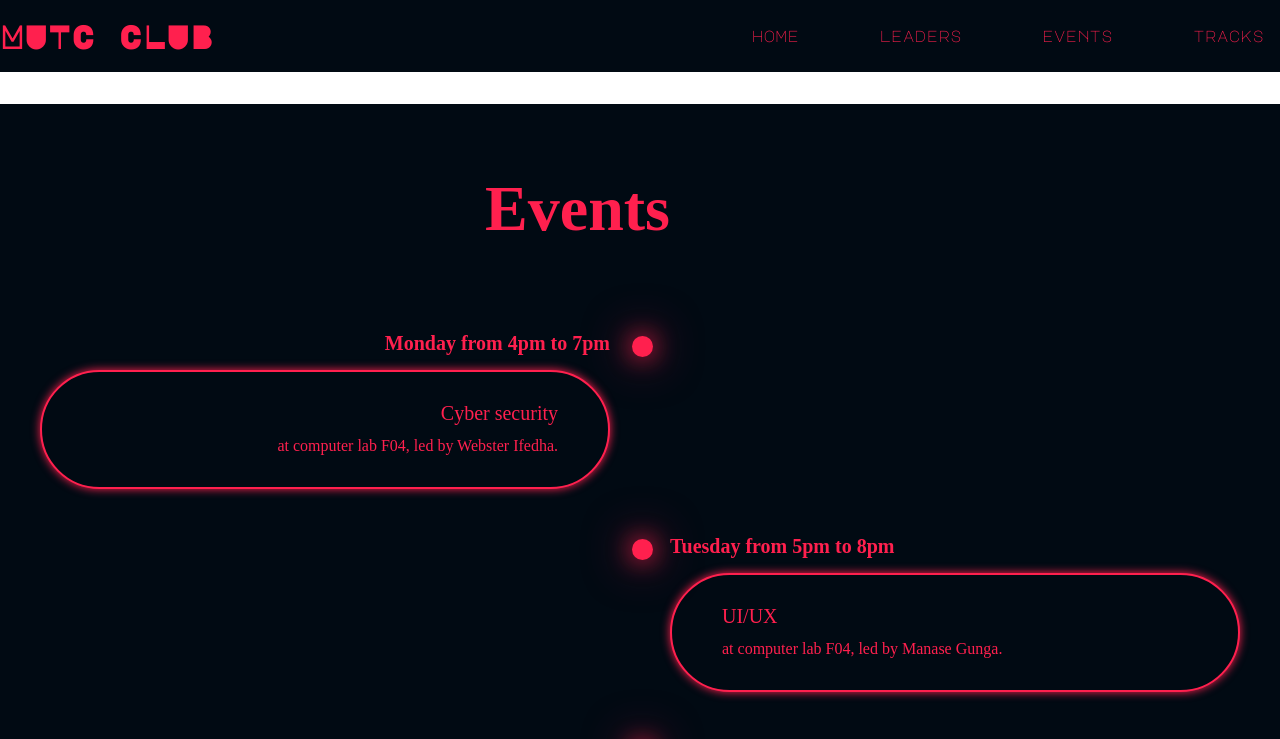
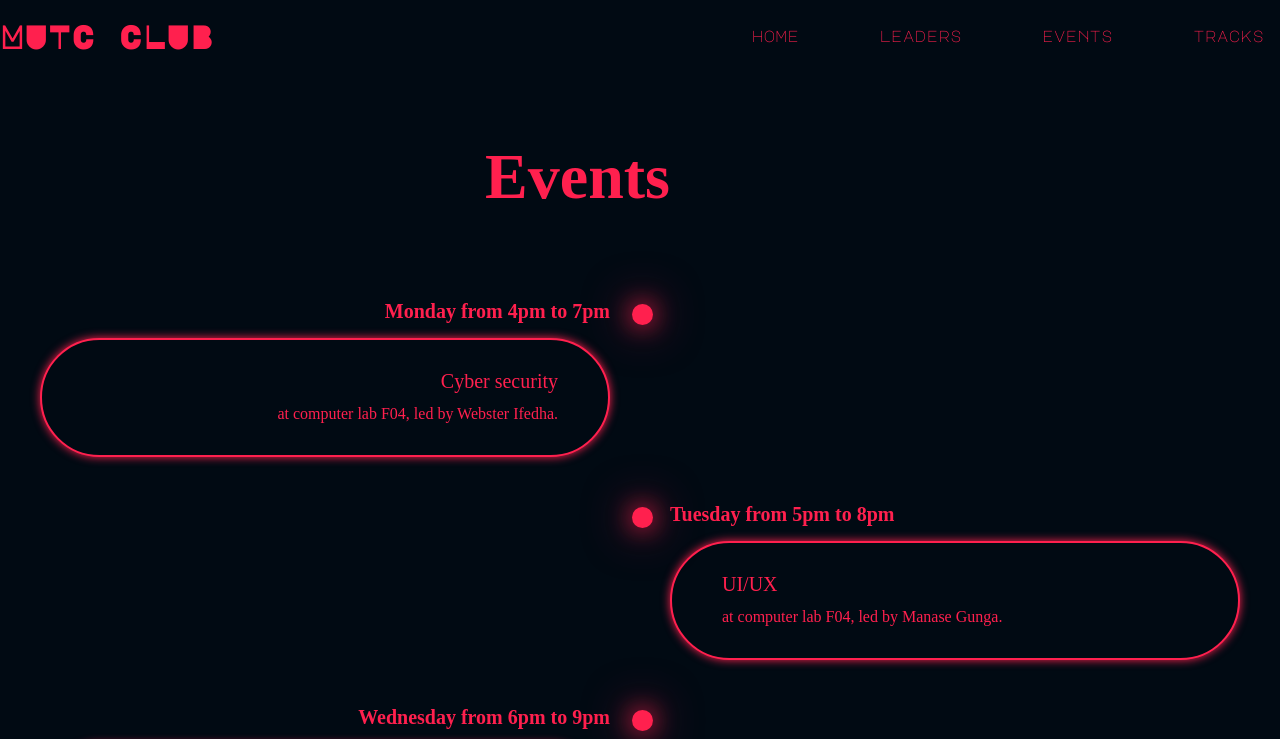
Before and after one commit to VicGriffin/MUTC, a React (Vite) app: page /events in a window 1280 px wide. Shown: the top 739 px of the page. Built offline with nearby package versions, Linux system fonts and the light colour scheme; a web font is replaced by a local one.

Commit message:
events section

```diff
--- a/src/pages/events/events.css
+++ b/src/pages/events/events.css
@@ -7,7 +7,7 @@
 .events{
     padding: 100px 15px;
     background-color: #010A13 ;
-    margin-top: 2rem;
+
 }
 .events h2{
     margin-top: -2rem;
```
